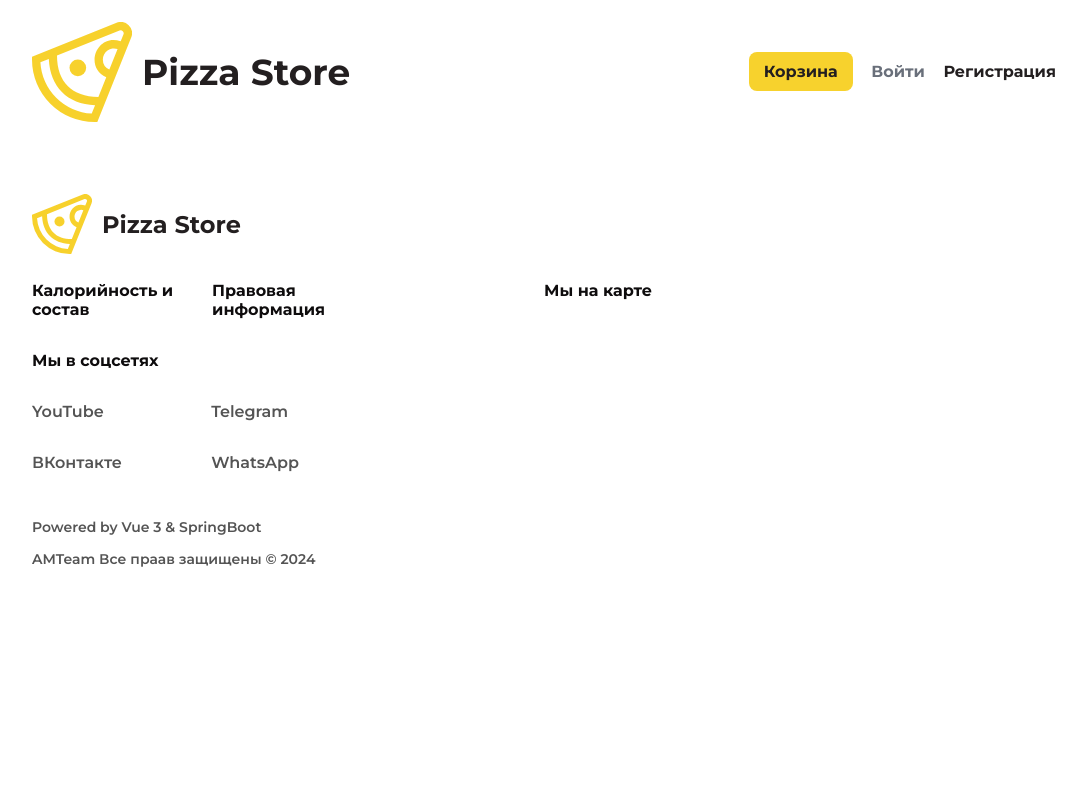
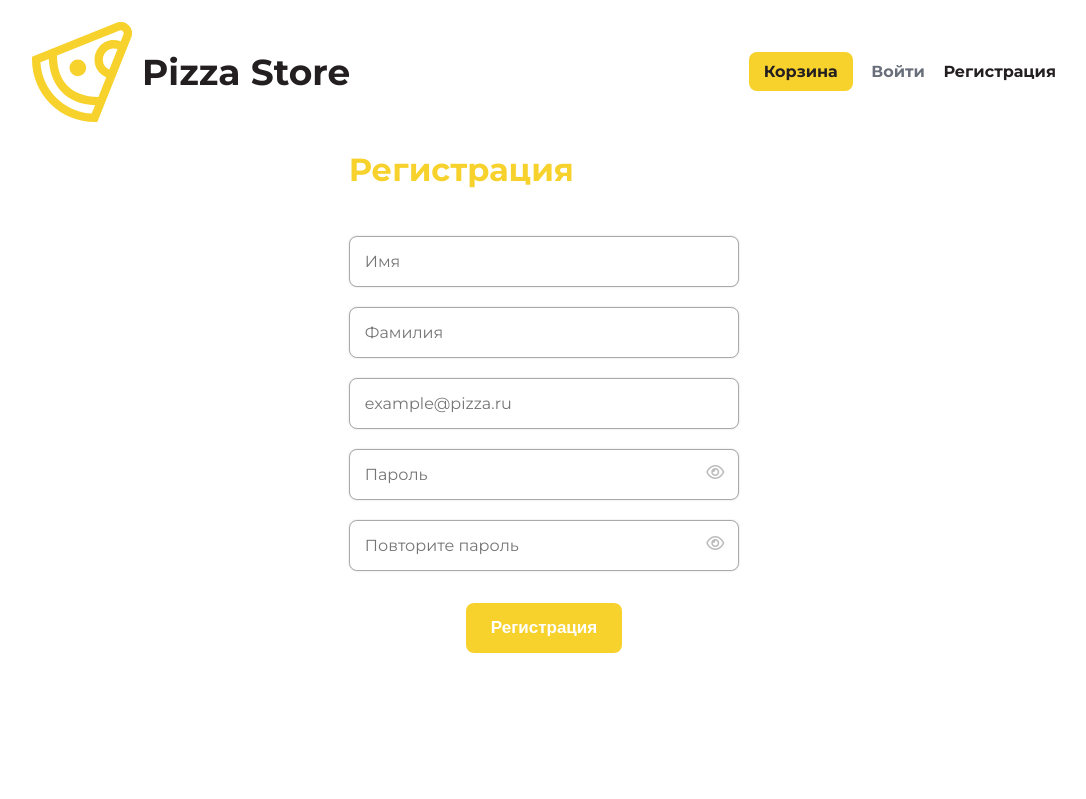
Before and after one commit to Markelych32/PizzaStore, a Vue app in the folder frontend/: page /register in a window 1280 px wide. Shown: the top 799 px of the page, without its empty margins (96-1182 px from the left). Built offline with nearby package versions, Linux system fonts and the light colour scheme.

Commit message:
Register page created

```diff
--- a/frontend/public/index.html
+++ b/frontend/public/index.html
@@ -9,6 +9,12 @@
     <link
       href="https://fonts.googleapis.com/css2?family=Inter:wght@100..900&family=Montserrat:ital,wght@0,100..900;1,100..900&display=swap"
       rel="stylesheet"
+    />
+    <link
+      rel="stylesheet"
+      href="https://cdnjs.cloudflare.com/ajax/libs/font-awesome/6.5.1/css/all.min.css"
+      crossorigin="anonymous"
+      referrerpolicy="no-referrer"
     />
     <link rel="icon" href="favicon.ico" />
     <title>PizzaStore</title>
--- a/frontend/src/App.vue
+++ b/frontend/src/App.vue
@@ -1,7 +1,9 @@
 <template>
-  <div>
-    <Navigation />
-    <router-view />
+  <div class="wrapper">
+    <div class="content-wrapper">
+      <Navigation />
+      <router-view />
+    </div>
     <Footer />
   </div>
 </template>
@@ -24,6 +26,14 @@ body {
   margin: 0;
   padding: 0;
 }
+.wrapper {
+  max-width: 80%;
+  margin: 0 auto;
+  .content-wrapper {
+    min-height: 100vh;
+  }
+}
+
 ::-webkit-scrollbar {
   width: 8px; /* ширина scrollbar */
 }
--- a/frontend/src/components/Footer.vue
+++ b/frontend/src/components/Footer.vue
@@ -46,9 +46,7 @@ export default {};
   display: flex;
   flex-direction: column;
   font-family: Montserrat;
-  width: 80%;
-  margin: 0 auto;
-  padding: 70px 0;
+  padding-bottom: 70px;
   .footer-content {
     display: flex;
     flex-direction: row;
--- a/frontend/src/components/Navigation.vue
+++ b/frontend/src/components/Navigation.vue
@@ -32,9 +32,7 @@ nav {
     margin-left: 10px;
     color: #231f20;
   }
-  width: 80%;
   padding-top: 20px;
-  margin: 0 auto;
   display: flex;
   flex-direction: row;
   align-items: center;
--- a/frontend/src/components/PizzaCard.vue
+++ b/frontend/src/components/PizzaCard.vue
@@ -33,9 +33,15 @@ export default {
   display: flex;
   flex-direction: column;
   justify-content: space-between;
-  width: 270px;
+  padding: 8px;
+  width: 260px;
   height: 460px;
   font-family: Montserrat;
+  border-radius: 10px;
+  box-shadow: 0px 0px 0px 0px transparent;
+  &:hover {
+    box-shadow: 0px 0px 20px 0px #e2e2e2;
+  }
   img {
     width: 100%;
   }
--- a/frontend/src/http-common.js
+++ b/frontend/src/http-common.js
@@ -1,8 +1,9 @@
-import axios from "axios";
+import axios, { Axios } from "axios";
 
-export const AXIOS = axios.create({
-  baseURL: `http://localhost:8080`,
+const AXIOS = axios.create({
+  baseURL: `http://localhost:8081`,
   headers: {
     "Access-Control-Allow-Origin": "http://localhost:9090",
   },
 });
+export default AXIOS;
--- a/frontend/src/router/index.js
+++ b/frontend/src/router/index.js
@@ -15,7 +15,7 @@ const routes = [
   {
     path: "/register",
     name: "register",
-    //component: () => import("../views/RegisterView.vue"),
+    component: () => import("../views/RegisterView.vue"),
   },
   {
     path: "/cart",
--- a/frontend/src/views/HomeView.vue
+++ b/frontend/src/views/HomeView.vue
@@ -15,8 +15,7 @@
 
 <script>
 import PizzaCard from "@/components/PizzaCard.vue";
-import AXIOS from "../http-common";
-import axios from "axios";
+import AXIOS from "@/http-common.js";
 
 export default {
   name: "HomeView",
@@ -31,8 +30,7 @@ export default {
   },
   methods: {
     axiosGetPizzas() {
-      axios
-        .get("http://localhost:9090/pizza-store/pizzas")
+      AXIOS.get("http://localhost:9090/pizza-store/pizzas")
         .then((response) => {
           this.response = response.data;
         })
@@ -49,8 +47,6 @@ export default {
 
 <style lang="scss" scoped>
 .home {
-  width: 80%;
-  margin: 0 auto;
   h1 {
     font-family: Montserrat;
     font-size: 32px;
@@ -62,6 +58,8 @@ export default {
     display: grid;
     grid-template-columns: repeat(4, 1fr);
     justify-items: center;
+    grid-gap: 10px;
+    padding-bottom: 70px;
   }
   .pizza-man {
     position: fixed;
--- /dev/null
+++ b/frontend/src/views/RegisterView.vue
@@ -0,0 +1,177 @@
+<template>
+  <div class="register">
+    <form class="register-form">
+      <h2 class="register-title">Регистрация</h2>
+      <div class="fields">
+        <input
+          v-model="formData.name"
+          type="text"
+          class="name"
+          placeholder="Имя"
+          required
+        />
+        <input
+          v-model="formData.surname"
+          type="text"
+          class="surname"
+          placeholder="Фамилия"
+        />
+        <input
+          v-model="formData.email"
+          type="email"
+          class="email"
+          placeholder="example@pizza.ru"
+          required
+        />
+        <div class="password-wrapper">
+          <input
+            @input="checkPasswords"
+            v-model="formData.password"
+            type="password"
+            class="password"
+            placeholder="Пароль"
+            required
+          />
+          <i
+            @click="changePasswordVisibility(0)"
+            class="fa-regular fa-eye password-vis-btn"
+          ></i>
+        </div>
+        <div class="password-wrapper">
+          <input
+            @input="checkPasswords"
+            v-model="passwordAgain"
+            type="password"
+            class="repeat-password password"
+            placeholder="Повторите пароль"
+            required
+          />
+          <i
+            @click="changePasswordVisibility(1)"
+            class="fa-regular fa-eye password-vis-btn"
+          ></i>
+        </div>
+      </div>
+      <p class="password-valid"></p>
+      <button @click.prevent="register()" class="submit-btn">
+        Регистрация
+      </button>
+    </form>
+  </div>
+</template>
+
+<script>
+import AXIOS from "@/http-common.js";
+export default {
+  name: "Register",
+  data() {
+    return {
+      formData: {
+        name: "",
+        surname: "",
+        email: "",
+        password: "",
+      },
+      passwordAgain: "",
+    };
+  },
+  methods: {
+    register() {
+      const data = JSON.stringify(this.formData);
+      const passwordsCorrect = this.checkPasswords();
+      if (passwordsCorrect) {
+        //AXIOS.post("http://localhost:9090/register", data);
+      }
+    },
+    changePasswordVisibility(n) {
+      const passwords = document.querySelectorAll(".password");
+      const visiblePasswordBtn = document.querySelectorAll(".password-vis-btn");
+      if (passwords[n].type === "password") {
+        passwords[n].type = "text";
+        visiblePasswordBtn[n].style.opacity = "1";
+      } else {
+        passwords[n].type = "password";
+        visiblePasswordBtn[n].style.opacity = "0.3";
+      }
+    },
+    checkPasswords() {
+      const passwordValidStr = document.querySelector(".password-valid");
+      const passwords = document.querySelectorAll(".password");
+      if (passwords[1].value !== "") {
+        if (passwords[0].value === passwords[1].value) {
+          passwordValidStr.innerHTML = "Пароли совпадают";
+          return true;
+        } else {
+          passwordValidStr.innerHTML = "Пароли не совпадают";
+          return false;
+        }
+      }
+      passwordValidStr.innerHTML = "";
+    },
+  },
+};
+</script>
+
+<style lang="scss" scoped>
+.register {
+  font-family: Montserrat;
+  display: flex;
+  align-items: center;
+  justify-content: center;
+  .register-form {
+    display: flex;
+    flex-direction: column;
+    align-items: start;
+    .submit-btn {
+      padding: 15px 25px;
+      background-color: #f7d22d;
+      border-radius: 8px;
+      border: none;
+      color: #ffffff;
+      font-size: 17px;
+      font-weight: 600;
+      cursor: pointer;
+      align-self: center;
+      transition: 0.2s;
+      &:hover {
+        color: #231f20;
+      }
+    }
+    .register-title {
+      color: #f7d22d;
+      font-size: 32px;
+    }
+    .fields {
+      display: flex;
+      flex-direction: column;
+      align-items: start;
+      input {
+        font-family: Montserrat;
+        width: 28vw;
+        font-size: 16px;
+        padding: 15px;
+        margin-top: 20px;
+        border-radius: 8px;
+        border: 1px solid #aaaaaa;
+        box-shadow: 0px 0px 2px #d3d3d3;
+        color: #231f20;
+        font-weight: 400;
+        outline: none;
+        &:focus {
+          border: 1px solid #231f20;
+        }
+      }
+      .password-wrapper {
+        position: relative;
+      }
+    }
+  }
+  .fa-eye {
+    position: absolute;
+    right: 15px;
+    top: 50%;
+    color: #bbbbbb;
+    cursor: pointer;
+  }
+}
+</style>
```
